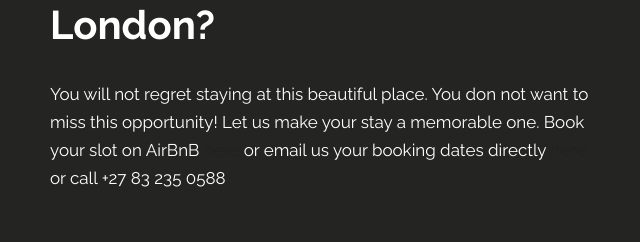
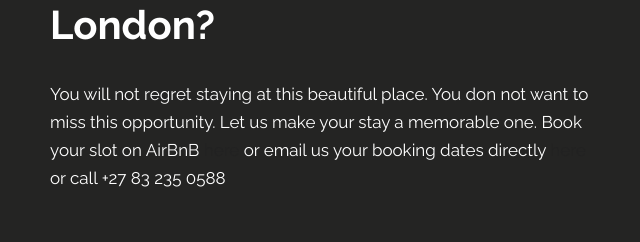
Before and after one commit to mbedzi/BestOfBoth, a plain HTML site: page index.html in a window 1280 px wide. Shown: the part 3659-3901 px from the top of the page, 35-675 px from the left. Drawn offline with nearby package versions, Linux system fonts and the light colour scheme.

Commit message:
text edits

```diff
--- a/index.html
+++ b/index.html
@@ -298,8 +298,7 @@ Appreciated all the effort and detail put into the apartment. Highly recommended
                                           <i><img src="images/te1.png" alt="#"/></i>
                                           <p>Everything about this place is amazing, the host Mam Landi welcomed us very well even though we were late she was patient with us.
 
-Got to the Airbnb it was very clean, with the Morden bathroom that I loved a lot.
-Hospitality was great, she was just one call away whenever we needed something.
+Got to the Airbnb it was very clean, with the Morden bathroom that I loved a lot. Hospitality was great, she was just one call away whenever we needed something.
 
 On top of that we were surprised with gifts when we were checking out, wow I never expected that at all but overall the Airbnb is worth every penny and the location also is perfect, close to a lot of facilities that you might need.</p>
                                        </div>
@@ -341,7 +340,7 @@ On top of that we were surprised with gifts when we were checking out, wow I nev
                      </div>
                      <div class="cont">
                         <h3>Thinking of visiting East London? </h3>
-                        <p>You will not regret staying at this beautiful place. You don not want to miss this opportunity! Let us make your stay a memorable one. Book your slot on  AirBnB <a href="https://www.airbnb.co.in/rooms/620748158898707998">here </a> or email us your booking dates directly <a href="mailto:landeeym@gmail.com">here</a> or call +27 83 235 0588 </p>
+                        <p>You will not regret staying at this beautiful place. You don not want to miss this opportunity. Let us make your stay a memorable one. Book your slot on  AirBnB <a href="https://www.airbnb.co.in/rooms/620748158898707998">here </a> or email us your booking dates directly <a href="mailto:landeeym@gmail.com">here</a> or call +27 83 235 0588 </p>
                      </div>
                   </div>
                  <!-- <div class="col-md-6">
```
